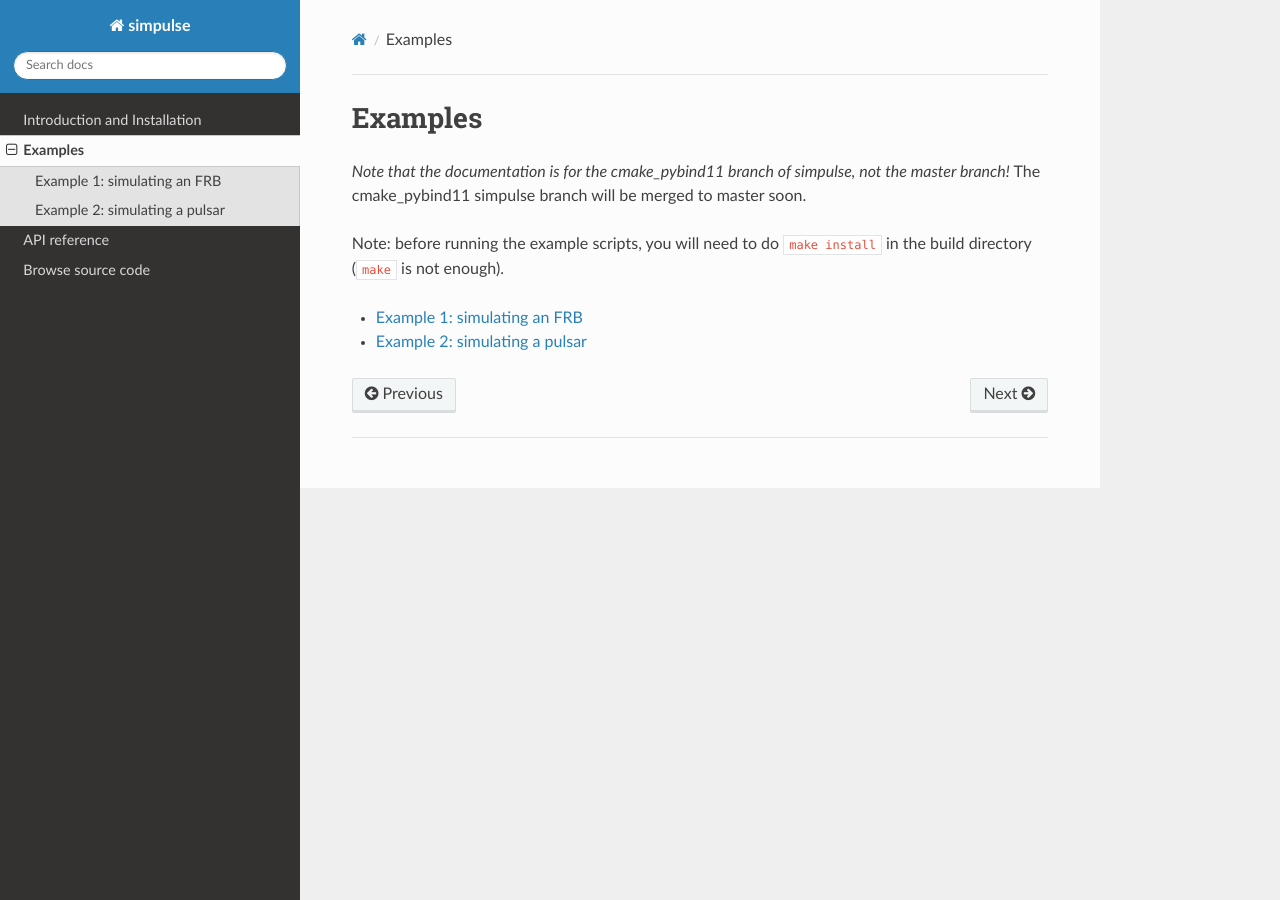
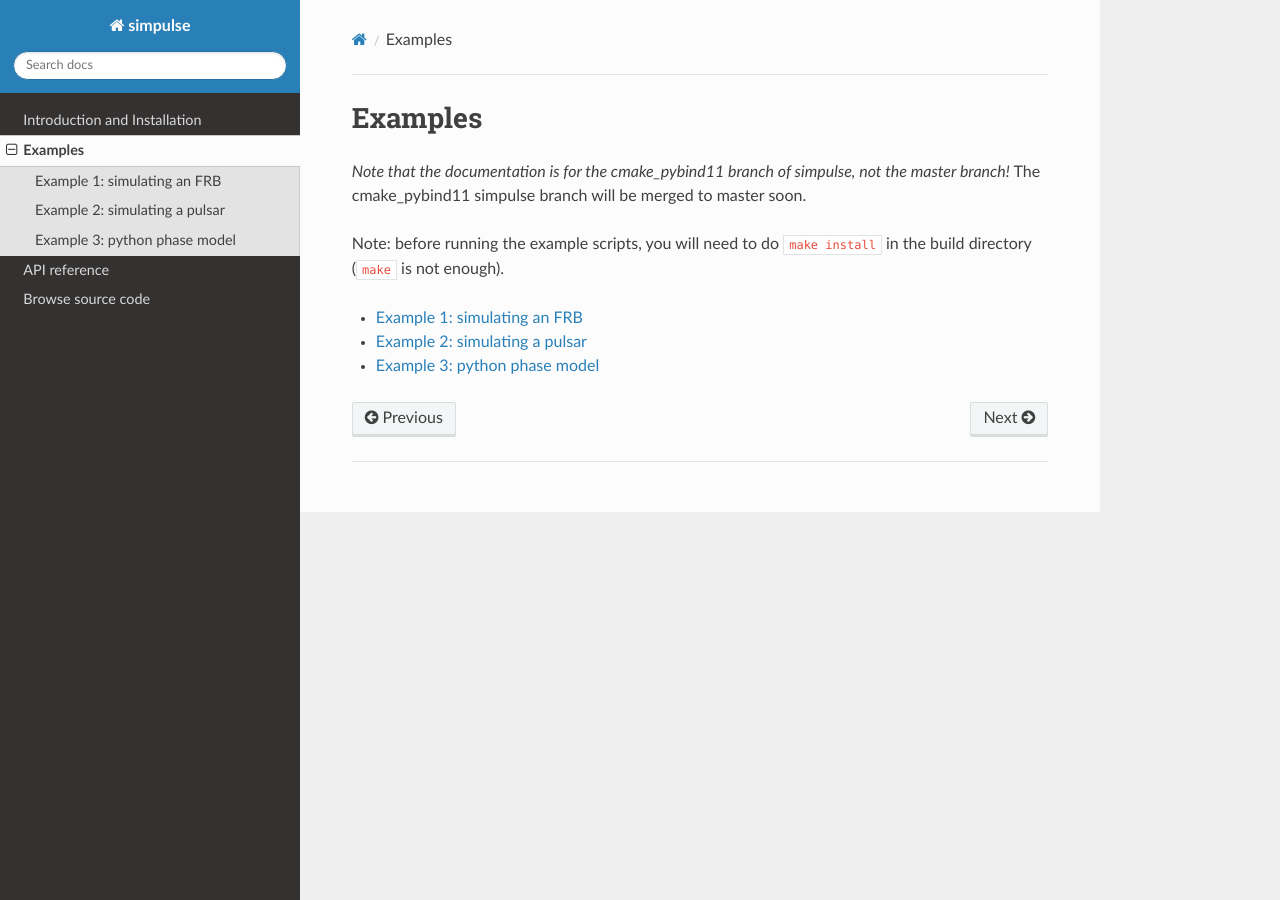
Before and after one commit to kmsmith137/simpulse_docs, a Sphinx documentation site: the page built from sphinx/examples.rst, in a window 1280 px wide. Built offline with Sphinx 7.4.7 and the Read the Docs theme 2.0.0, drawn with Linux system fonts in a browser that asks for light colours.

Commit message:
oops, forgot this in previous commit

```diff
--- a/sphinx/examples.rst
+++ b/sphinx/examples.rst
@@ -11,3 +11,4 @@ Note: before running the example scripts, you will need to do ``make install`` i
 
    example_frb
    example_pulsar
+   example_python_phase_model
```
